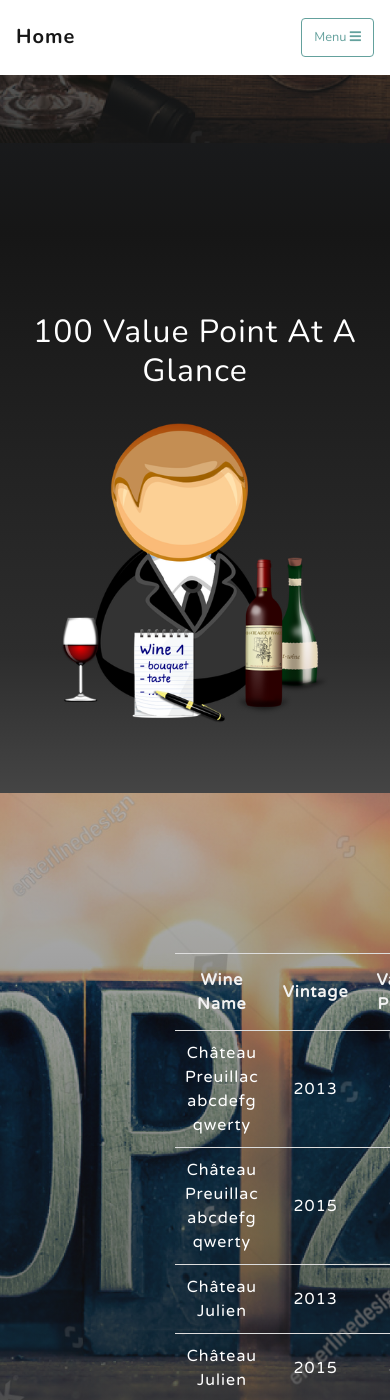
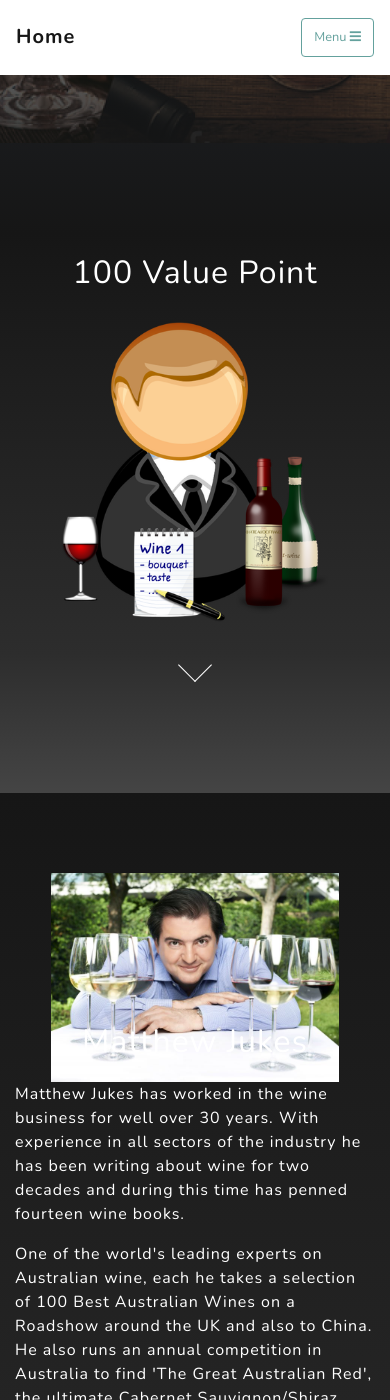
Before and after one commit to lyenchen/100valuepoint, a Jekyll site: the page built from index.html, in a window 390 px wide and 1400 px high, scrolled down 421 px. Built offline with Jekyll 4.4.1, drawn with Linux system fonts in a browser that asks for light colours; some of the changed text lies outside the part shown.

Commit message:
20190928

```diff
--- a/_data/vintages.json
+++ b/_data/vintages.json
@@ -123,7 +123,7 @@
 	"tastingnotes": "Riper and more exotic, this wine hasr esponded well to the warm er conditions in 2015 and given it a little more juiciness with the Merlot fruit really shining through.The oak is still bold and stern and this gives this vintage a powerful edge. Inneed of another two or three years to mellow, this is a superb vintage for Preuillac.",
 	"zodiac": "Goat",
 	"guideprice": "10",
-	"valuepoint": "87",
+	"valuepoint": "97",
 	"valuepointrange": "86-90",
 	"datetasted": "Nov 2018",
 	"producerlink": "www.chateaupreuillac.com",
--- a/_includes/about.html
+++ b/_includes/about.html
@@ -2,11 +2,12 @@
     <div class="container">
       <div class="row">
         <div class="col-lg-6 mx-auto">
-          	<h2 class="text-white mb-4">100 Value Point At A Glance</h2>
+          	<h2 class="text-white mb-4">100 Value Point</h2>
           	<div class="text-center">
           		<img class="responsive" src="img/winetaster.png" alt="">
         	</div>
         </div>
     </div>
     </div>
+    <a href="#taster" data-offset="-45"><span></span></a>
 </section>
--- a/_includes/search.html
+++ b/_includes/search.html
@@ -76,7 +76,9 @@
 		}
 
 	</script>
+	<!-- <script src="js/winemodal.js"></script> -->
 	<script src="js/lunr.min.js"></script>
 	<script src="js/search.js"></script>
 
+
 </section>
--- /dev/null
+++ b/_includes/taster.html
@@ -0,0 +1,16 @@
+<section id="taster" class="about-section text-center">
+    <div class="container">
+      <div class="row">
+      	<div class="col-lg-4 mx-auto">
+      		<img class="responsive" src="img/MattJukes.jpg" alt="">
+      	</div>
+      	<div class="col-lg-8 mx-auto">
+      		<h2>Matthew Jukes</h2>
+      		<p>Matthew Jukes has worked in the wine business for well over 30 years. With experience in all sectors of the industry he has been writing about wine for two decades and during this time has penned fourteen wine books.</p>
+      		<p>One of the world's leading experts on Australian wine, each he takes a selection of 100 Best Australian Wines on a Roadshow around the UK and also to China. He also runs an annual competition in Australia to find 'The Great Australian Red', the ultimate Cabernet Sauvignon/Shiraz wines in the country which he describes as 'the blend that defines Australia'.</p>
+      		<p>Matthew regularly runs masterclass tastings and dinners for corporate clients (including Credit Suisse, Rothschild & Co, Coutts and KPMG) and also private clients all over the world. Matthew has written a highly acclaimed, weekly article for MoneyWeek since 2006 and also a weekly column for the Daily Mail's Weekend Magazine for twenty years. With over 9 million Daily Mail readers a week, Matthew has the most keenly followed wine column in the UK. Matthew was made Honorary Australian of the Year in the UK at the 2012 Australia Day Foundation Gala dinner. He joins an eminent list of previously appointed Honorary Australians, including Lord Carrington, Sir Robert Wilson, Baroness Greenfield and Sir David Attenborough.</p>
+      		<p>Matthew's wine recommendations and tastings notes are followed very closely by the wine world at large.</p>
+      	</div>
+      </div>
+  </div>
+</section>
--- a/index.html
+++ b/index.html
@@ -17,6 +17,7 @@
 
   <!-- About Section -->
   {% include about.html %}
+  {% include taster.html %}
 
   <!-- Projects Section -->
   {% include top20.html %}
--- a/js/search.js
+++ b/js/search.js
@@ -86,4 +86,5 @@
     var results = idx.search(searchTerm); // Get lunr to perform a search
     displaySearchResults(results, window.store); // We'll write this in the next section
 }
+
 })();
```
Also changed, not shown: js/winemodal.js (added, +43 -0 lines), css/grayscale.min.css, img/MattJukes.jpg (added), 6 other files.
